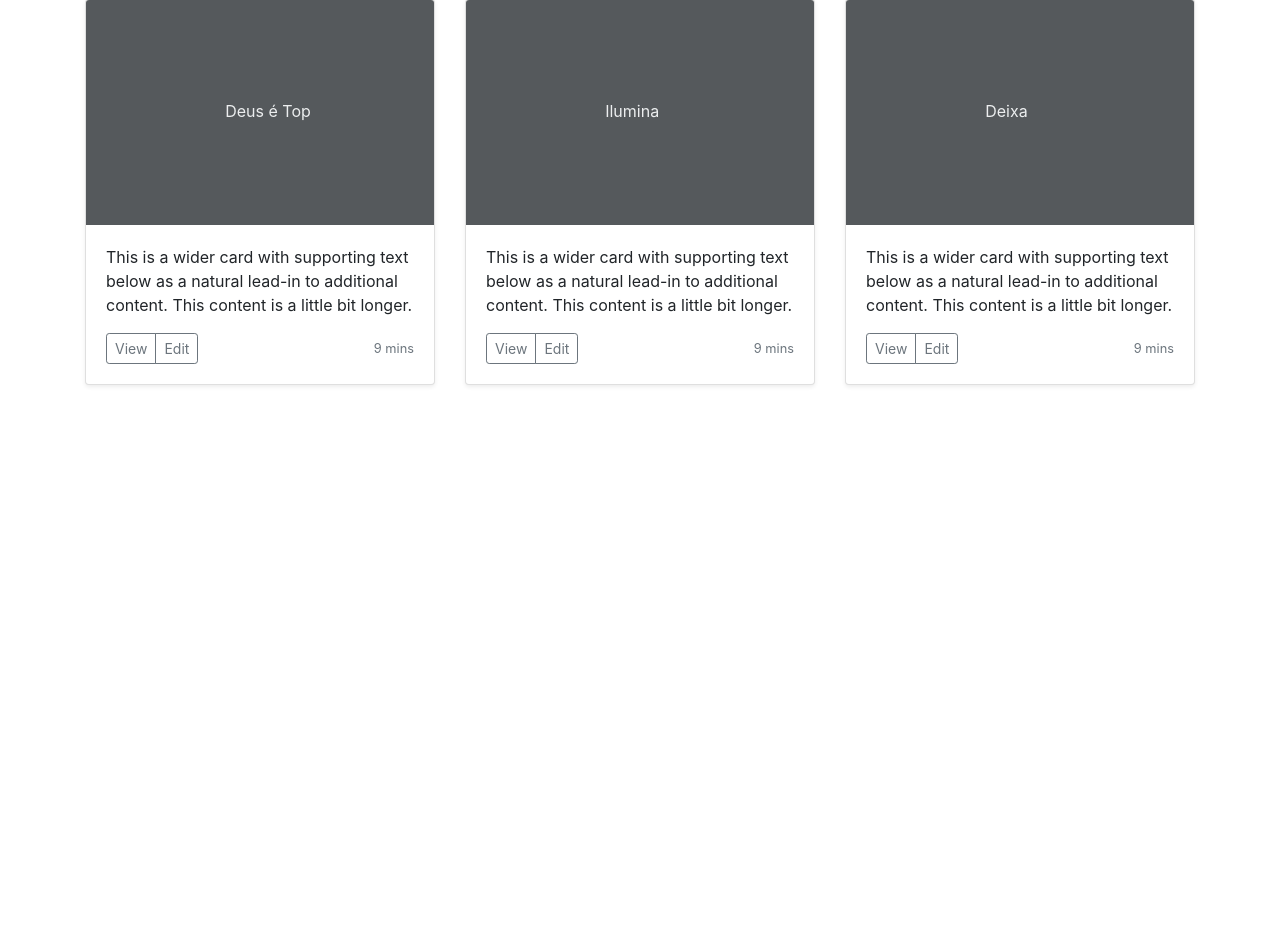
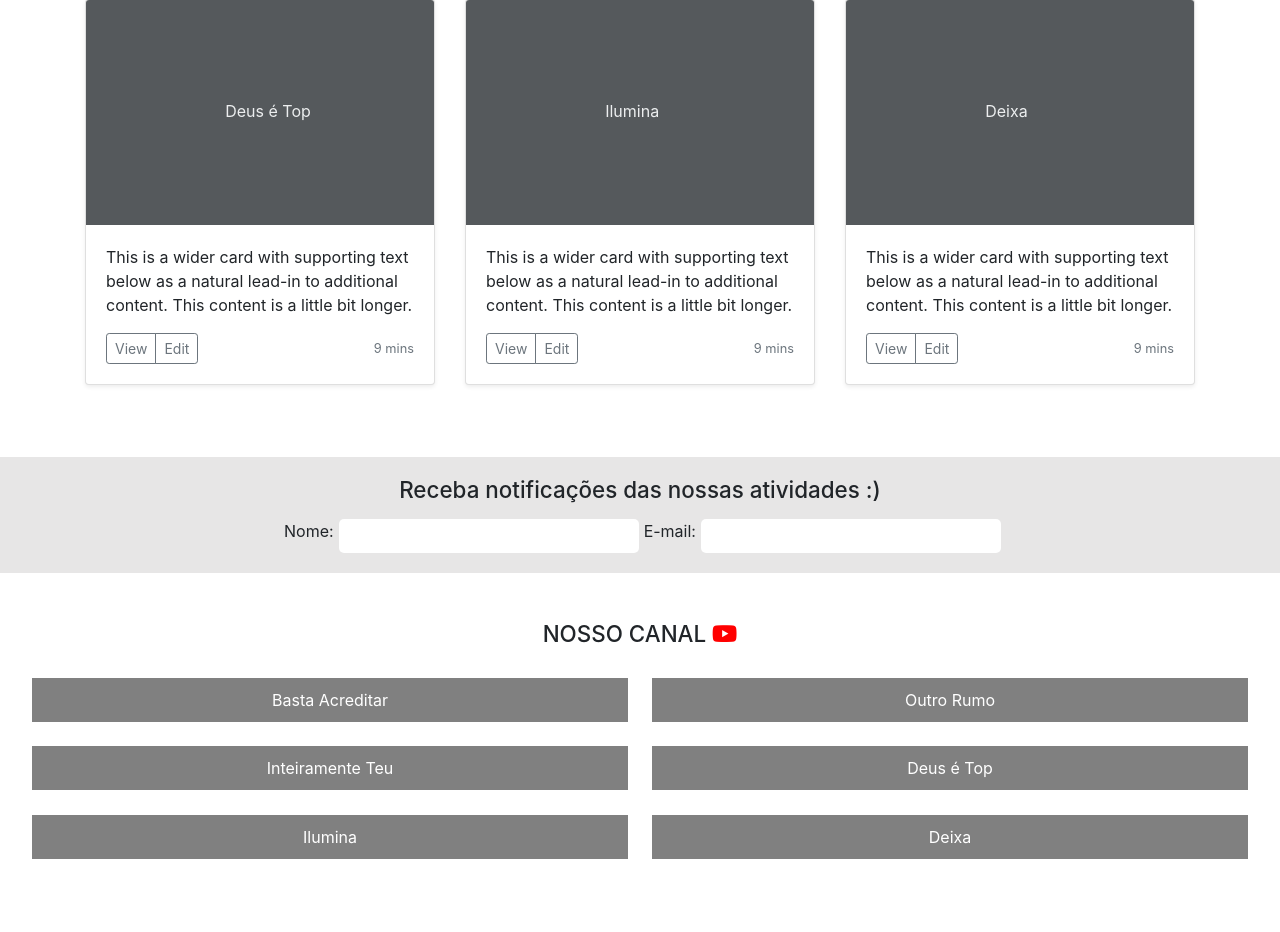
Before and after one commit to BrunoViniciusDiasBrito/movimento-rvv-php, a PHP site: page / in a window 1280 px wide. Shown: the part 1020-1952 px from the top of the page. Before the commit the page ends 1406 px from the top, so only its background shows below. Run offline with PHP 8.4, Linux system fonts and the light colour scheme.

Commit message:
index update 0.0.4 + optin + video 0.0.1

```diff
--- a/css/main.css
+++ b/css/main.css
@@ -53,12 +53,22 @@ button {
   flex-basis: calc(30% - 230px);
   max-width: 230px;
 }
+@media (max-width: 980px) {
+  .header-wrap .header-content .header-logo {
+    display: none;
+  }
+}
 .header-wrap .header-content .header-menu {
   margin: 0px;
   flex-basis: calc(70% - 10px);
   display: flex;
   justify-content: flex-end;
   padding-right: 50px;
+}
+@media (max-width: 980px) {
+  .header-wrap .header-content .header-menu {
+    display: none;
+  }
 }
 .header-wrap .header-content .header-menu li {
   padding: 5px;
@@ -83,6 +93,11 @@ button {
   top: 25px;
   left: 20px;
 }
+@media (max-width: 980px) {
+  .header-wrap .header-content .header-mobile-wrap {
+    display: block;
+  }
+}
 .header-wrap .header-content .header-mobile-wrap .menu-icon {
   padding: 5px 10px;
   background-color: #dfdede;
@@ -94,7 +109,101 @@ button {
 .main-wrap {
   max-width: 1380px;
   margin: 0px auto;
-  height: 420px;
+}
+
+.optin {
+  display: flex;
+  justify-content: center;
+  padding: 20px 0px;
+  background-color: #e7e6e6;
+}
+.optin .adjust {
+  max-width: 1380px;
+  display: flex;
+  flex-wrap: wrap;
+}
+@media (max-width: 718px) {
+  .optin .adjust {
+    padding-left: 20px;
+    padding-right: 20px;
+  }
+}
+.optin .adjust h2 {
+  flex-basis: 100%;
+  text-align: center;
+}
+.optin .adjust form {
+  max-width: 1380px;
+  margin-top: 15px;
+  flex-basis: 100%;
+  text-align: center;
+  display: flex;
+  justify-content: center;
+  flex-wrap: wrap;
+}
+@media (max-width: 718px) {
+  .optin .adjust form {
+    text-align: left;
+  }
+}
+.optin .adjust form input[type=text], .optin .adjust form [type=email] {
+  padding: 5px;
+  width: 350px;
+  border: none;
+  max-width: 300px;
+  border-radius: 4px;
+  -webkit-border-radius: 5px;
+  -moz-border-radius: 5px;
+}
+@media (max-width: 718px) {
+  .optin .adjust form input[type=text], .optin .adjust form [type=email] {
+    flex-basis: 100%;
+    max-width: 100%;
+  }
+}
+.optin .adjust form label {
+  margin: 0px 5px;
+}
+@media (max-width: 718px) {
+  .optin .adjust form label {
+    flex-basis: 100%;
+  }
+}
+
+.video_section .adjust_videos {
+  max-width: 100%;
+  padding: 0px 20px;
+  text-align: center;
+  display: flex;
+  flex-wrap: wrap;
+}
+.video_section .adjust_videos h2 {
+  flex-basis: 100%;
+}
+.video_section .adjust_videos .video_gallery {
+  margin: 0px auto;
+  display: flex;
+  flex-wrap: wrap;
+  justify-content: space-around;
+  margin-top: 30px;
+}
+.video_section .adjust_videos .video_gallery .videos {
+  flex-basis: 48%;
+  width: 350px;
+  background-color: grey;
+  padding: 10px;
+  margin-bottom: 2%;
+}
+.video_section .adjust_videos .video_gallery .videos a {
+  color: white;
+}
+.video_section .adjust_videos .video_gallery .videos a:hover {
+  color: #cecece;
+}
+@media (max-width: 717px) {
+  .video_section .adjust_videos .video_gallery .videos {
+    flex-basis: 100%;
+  }
 }
 
 /*# sourceMappingURL=main.css.map */
--- a/index.php
+++ b/index.php
@@ -69,6 +69,31 @@
                     </div>
                 </div>
             </div>
+
+            <article class="optin">
+                    <div class="adjust">
+                        <h2>Receba notificações das nossas atividades :)</h2>
+                        <form action="" method="post">
+                                <label for="">Nome: </label><input type="text">
+                                <label for="">E-mail: </label><input type="email">
+                        </form>
+                    </div>
+            </article>
+
+            <article class="video_section py-5">
+                <div class="adjust_videos">
+                    <h2>NOSSO CANAL <span><i class="fab fa-youtube" style="color: red;"></i></span></h2>
+                    <div class="video_gallery">
+                        <?php foreach($thumb as $thumbnail){?>
+                                <?php if(isset($thumbnail)){?>
+                                    <div class="videos">
+                                        <a href="<?php echo $thumbnail['link']?>"><?php echo $thumbnail['title'] ?></a>
+                                    </div>
+                                <?php }?>
+                        <?php }?>
+                    </div>
+                </div>
+            </article>
         </main>
 
 <?php include './components/footer.php' ?>
--- a/js/main.js
+++ b/js/main.js
@@ -1,18 +1,7 @@
 $(document).ready(
     function(){
-        const windowWidth = $(window).width()
-        const documentWidth = $(document).width()
-        const menu_desktop = $('.header-menu')
-        const logo = $('.header-logo')
-        const mobile_nav = $('.header-mobile-wrap')
-        const mobile_nav_menu = $('.header-mobile-menu')
+
         const icon_menu = $('.menu-icon')
-
-        if(windowWidth < 980 || documentWidth < 980){
-            menu_desktop.toggle()
-            logo.toggle()
-            mobile_nav.toggle()
-        }
 
         icon_menu.on('click', function(){
             let confirma = window.confirm('Quer acessar ao menu mobile?')
--- a/sass/components/_header.scss
+++ b/sass/components/_header.scss
@@ -16,6 +16,10 @@
             align-self: center;
             flex-basis: calc(30% - 230px);
             max-width: 230px;
+
+            @media(max-width: 980px) {
+                display: none;
+            }
         }
 
         .header-menu{
@@ -24,6 +28,10 @@
             display: flex;
             justify-content: flex-end;
             padding-right: 50px;
+
+            @media(max-width: 980px) {
+                display: none;
+            }
 
             li{
                 padding: 5px;
@@ -52,6 +60,10 @@
             top: 25px;
             left: 20px;
 
+            @media(max-width: 980px) {
+                display: block;
+            }
+
             .menu-icon{
                 padding: 5px 10px;
                 background-color: #dfdede;
@@ -59,6 +71,8 @@
                 -webkit-border-radius: 5px;
                 -moz-border-radius: 5px;
             }
+
+
 
             // .header-mobile-menu{
             //     background-color: whitesmoke;
--- /dev/null
+++ b/sass/components/_optin.scss
@@ -0,0 +1,57 @@
+.optin{
+    display: flex;
+    justify-content: center;
+    padding: 20px 0px;
+    background-color: #e7e6e6;
+
+    .adjust{
+        max-width: 1380px;
+        display: flex;
+        flex-wrap: wrap;
+        @media(max-width: 718px) {
+            padding-left: 20px;
+            padding-right: 20px;
+        }
+
+        h2{
+            flex-basis: 100%;
+            text-align: center;
+        }
+
+        form{
+            max-width: 1380px;
+            margin-top: 15px;
+            flex-basis: 100%;
+            text-align: center;
+            display: flex;
+            justify-content: center;
+            flex-wrap: wrap;
+
+            @media(max-width: 718px) {
+                text-align: left;
+            }
+
+            input[type="text"], [type="email"]{
+                padding: 5px;
+                width: 350px;
+                border: none;
+                max-width: 300px;
+                border-radius: 4px;
+                -webkit-border-radius: 5px;
+                -moz-border-radius: 5px;
+
+                @media(max-width: 718px) {
+                    flex-basis: 100%;
+                    max-width: 100%;
+                }
+            }
+
+            label{
+                margin: 0px 5px;
+                @media(max-width: 718px) {
+                    flex-basis: 100%;
+                }
+            }
+        }
+    }
+}
--- a/sass/components/_principal.scss
+++ b/sass/components/_principal.scss
@@ -1,5 +1,4 @@
 .main-wrap{
     max-width: 1380px;
     margin: 0px auto;
-    height: 420px;
 }
--- /dev/null
+++ b/sass/components/_video.scss
@@ -0,0 +1,43 @@
+.video_section{
+
+    .adjust_videos{
+        max-width: 100%;
+        padding: 0px 20px;
+        text-align: center;
+        display: flex;
+        flex-wrap: wrap;
+
+        h2{
+            flex-basis: 100%;
+        }
+
+        .video_gallery{
+            margin: 0px auto;
+            display: flex;
+            flex-wrap: wrap;
+            justify-content: space-around;
+            margin-top: 30px;
+
+            .videos{
+                flex-basis: 48%;
+                width: 350px;
+                background-color: grey;
+                padding: 10px;
+                margin-bottom: 2%;
+
+                a{
+                    color: white;
+
+                    &:hover{
+                        color: #cecece;
+                    }
+                }
+
+                @media(max-width: 717px){
+                    flex-basis: 100%;
+                }
+            }
+        }
+
+    }
+}
--- a/sass/main.scss
+++ b/sass/main.scss
@@ -2,4 +2,6 @@
 
 @import './components/header';
 @import './components/principal';
+@import './components/optin';
+@import './components/video';
 @import './components/_footer'
```
Also changed, not shown: 1 other file.
